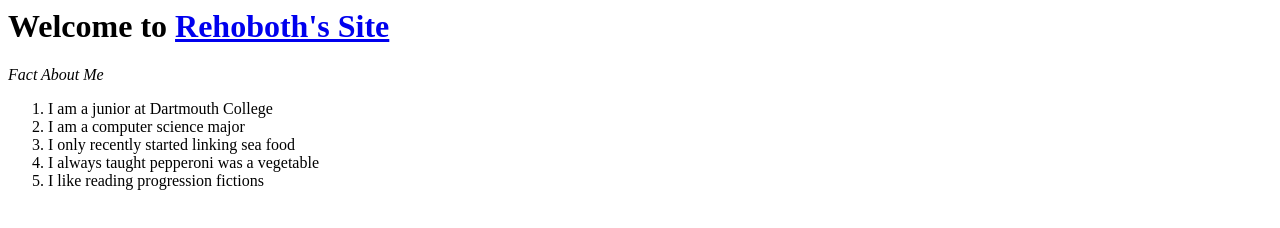
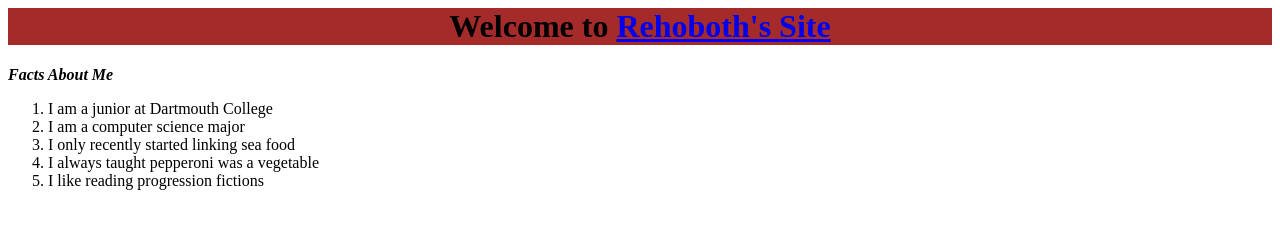
Before and after one commit to rehoboth23/rehoboth.me, a plain HTML site: page index.html in a window 1280 px wide. Drawn offline with Linux system fonts and the light colour scheme.

Commit message:
added more html and some styles

```diff
--- a/index.html
+++ b/index.html
@@ -1,10 +1,11 @@
 <head>
     <title>REHOBOTH.ME</title>
+    <link rel="stylesheet" href="styles.css">
 </head>
 <body>
-    <h1 class="text-center">Welcome to <a href="/">Rehoboth's Site</a></h1>
+    <h1 class="text-center" style="position: relative; width: 100%; background-color: brown;">Welcome to <a href="/">Rehoboth's Site</a></h1>
     <p>
-        <em>Fact About Me</em>
+        <strong><em>Facts About Me</em></strong>
         <ol>
             <li>I am a junior at Dartmouth College</li>
             <li>I am a computer science major</li>
```
